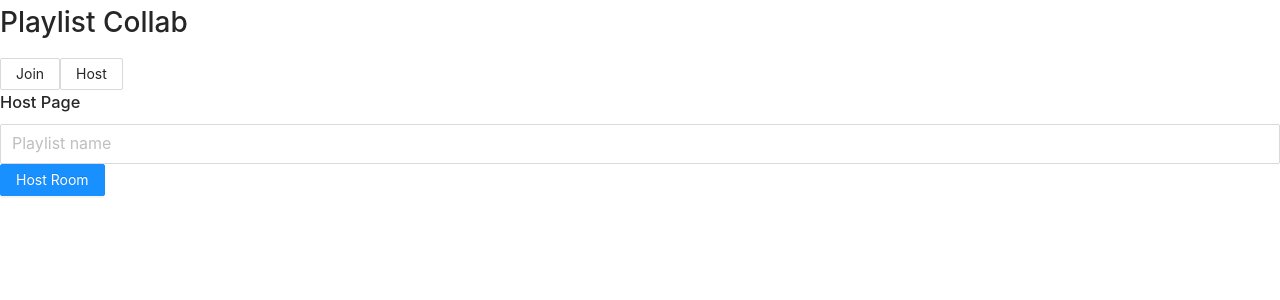
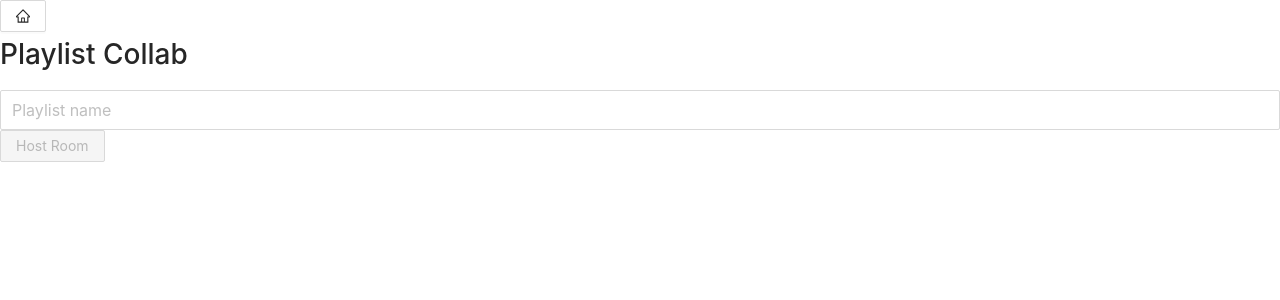
Before and after one commit to Bumbatumbarumba/PlaylistCollabFront, a React (Create React App) app: page /host in a window 1280 px wide. Shown: the top 300 px of the page. Built offline with nearby package versions, Linux system fonts and the light colour scheme.

Commit message:
reformatted pages a smidge

```diff
--- a/src/components/App.js
+++ b/src/components/App.js
@@ -1,13 +1,10 @@
 import React from 'react';
-import NavBar from './NavBar'
+import Routes from './Routes'
 
 const App = () => {
   return (
     <div>
-      <div>
-        <h1>Playlist Collab</h1>
-      </div>
-      <NavBar></NavBar>
+      <Routes></Routes>
     </div>
   );
 }
--- a/src/components/CollabPage.js
+++ b/src/components/CollabPage.js
@@ -1,14 +1,21 @@
 import React, { useState } from 'react'
 import { Spin, Button } from 'antd'
 import 'antd/es/spin/style/css';
+import PageHeader from './Header'
 
 const CollabPage = () => {
     const [isLoading, setIsLoading] = useState(true)
 
     return(
         <div>
-            {isLoading ? <Spin></Spin> : <h3>done!</h3>}
-            <Button type="default" onClick={() => setIsLoading(!isLoading)}>toggle loading</Button>
+            <PageHeader></PageHeader>
+            {isLoading ?
+                <Spin></Spin>
+                :
+                <div>
+                    <h3>done!</h3>
+                </div>}
+            <Button type="default" onClick={() => setIsLoading(!isLoading)}>{isLoading ? "stop " : "start "} loading</Button>
         </div>
     );
 }
--- /dev/null
+++ b/src/components/Header.js
@@ -0,0 +1,16 @@
+import React from 'react'
+import { Link } from 'react-router-dom'
+import { Button } from 'antd'
+import { HomeOutlined } from '@ant-design/icons'
+import 'antd/dist/antd.css';
+
+const PageHeader = () => {
+    return (
+        <div>
+            <Link to="/" exact><Button type="default"><HomeOutlined/></Button></Link>
+            <h1>Playlist Collab</h1>
+        </div>
+    );
+}
+
+export default PageHeader
--- /dev/null
+++ b/src/components/HomePage.js
@@ -0,0 +1,19 @@
+import React from 'react'
+import { Link } from 'react-router-dom'
+import { Radio } from 'antd'
+import 'antd/dist/antd.css';
+import PageHeader from './Header'
+
+const HomePage = () => {
+    return (
+        <div>
+            <PageHeader></PageHeader>
+            <Radio.Group value="NOTE: MAKE THIS SET BY REDUX SINCE THE PAGE RELOADS EVERY TIME A SELECTION IS MADE">
+                <Link to="/join"><Radio.Button value="join">Join</Radio.Button></Link>
+                <Link to="/host"><Radio.Button value="host">Host</Radio.Button></Link>
+            </Radio.Group>
+        </div>
+    );
+}
+
+export default HomePage
--- a/src/components/HostPage.js
+++ b/src/components/HostPage.js
@@ -2,18 +2,24 @@ import React, { useState } from 'react'
 import { Input, Button } from 'antd'
 import 'antd/dist/antd.css';
 import { Redirect } from 'react-router-dom'
+import PageHeader from './Header'
 
 const HostPage = (props) => {
     const [goToCollab, setGoToCollab] = useState(false)
+    const [hasText, setHasText] = useState(false)
+
+    const checkForText = (e) => {
+        setHasText(e.target.value !== "")
+    }
 
     return (
         <div>
             {!goToCollab ?
                 <div>
-                    <h3>Host Page</h3>
+                    <PageHeader></PageHeader>
                     <form>
-                        <Input size="large" placeholder="Playlist name"></Input>
-                        <Button type="primary" onClick={() => setGoToCollab(!goToCollab)}>Host Room</Button>
+                        <Input size="large" placeholder="Playlist name" onChange={e => checkForText(e)}></Input>
+                        <Button type="primary" disabled={!hasText} onClick={() => setGoToCollab(!goToCollab)}>Host Room</Button>
                     </form>
                 </div>:
             <Redirect to="/test"></Redirect>
--- a/src/components/JoinPage.js
+++ b/src/components/JoinPage.js
@@ -1,14 +1,21 @@
-import React from 'react'
-import { Input, Button } from 'antd'
+import React, { useState } from 'react'
+import { Input, Button, Switch } from 'antd'
 import 'antd/dist/antd.css';
+import PageHeader from './Header'
 
 const JoinPage = () => {
+    const [hasText, setHasText] = useState(false)
+
+    const checkForText = (e) => {
+        setHasText(e.target.value !== "")
+    }
+
     return (
         <div>
-            <h3>Join Page</h3>
+            <PageHeader></PageHeader>
             <form>
-                <Input size="large" placeholder="Room code"></Input>
-                <Button type="primary">Join Room</Button>
+                <Input size="large" placeholder="Room code" onChange={e => checkForText(e)}></Input>
+                <Button type="primary" disabled={!hasText}>Join Room</Button>
             </form>
         </div>
     );
--- a/src/components/NavBar.js
+++ b/src/components/Routes.js
@@ -1,21 +1,17 @@
 import React from 'react'
 import { Route, BrowserRouter, Link, Switch } from 'react-router-dom'
-import { Radio } from 'antd'
 import 'antd/dist/antd.css';
 import JoinPage from './JoinPage'
 import HostPage from './HostPage'
 import CollabPage from './CollabPage';
+import HomePage from './HomePage';
 
-const NavBar = () => {
+const Routes = () => {
     return (
-        <div className="routes">
+        <div>
             <BrowserRouter>
-                <Radio.Group value="NOTE: MAKE THIS SET BY REDUX SINCE THE PAGE RELOADS EVERY TIME A SELECTION IS MADE">
-                    <Link to="/join"><Radio.Button value="join">Join</Radio.Button></Link>
-                    <Link to="/host"><Radio.Button value="host">Host</Radio.Button></Link>
-                </Radio.Group>
-
                 <Switch>
+                    <Route path="/" exact component={() => <HomePage/>}></Route>
                     <Route path="/join" exact component={() => <JoinPage/>}></Route>
                     <Route path="/host" exact component={() => <HostPage/>}></Route>
                     <Route path="/test" exact component={() => <CollabPage/>}></Route>
@@ -25,4 +21,4 @@ const NavBar = () => {
     );
 }
 
-export default NavBar
+export default Routes
```
